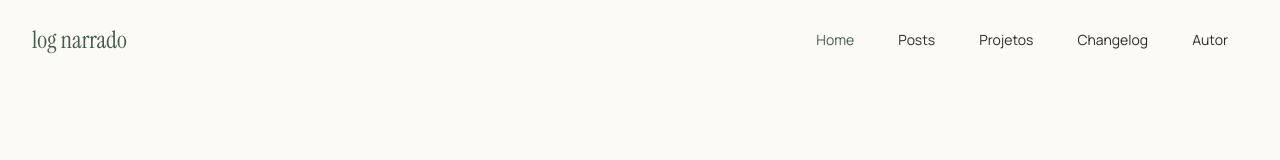
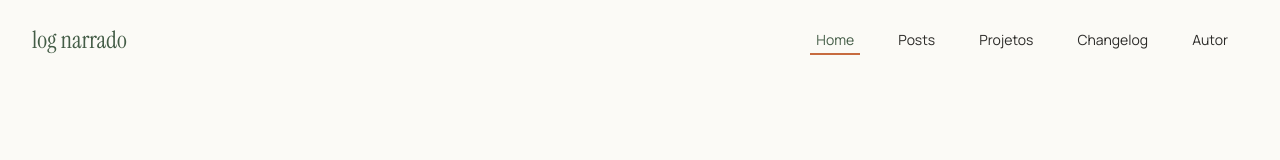
Before and after one commit to Kotige/log-narrado, a React (Vite) app: page / in a window 1280 px wide. Shown: the top 160 px of the page. Built offline with nearby package versions, Linux system fonts and the light colour scheme.

Commit message:
fix: adjust color in navbar selected link

```diff
--- a/src/components/Header/index.jsx
+++ b/src/components/Header/index.jsx
@@ -47,7 +47,7 @@ export default function Header({ activeHref = "/" }) {
                 >
                     {link.label}
                     {isActive && (
-                    <span className="absolute bottom-[3px] left-3.5 right-3.5 h-[2px] bg-terracotta" />
+                    <span className="absolute bottom-[3px] left-3.5 right-3.5 h-[2px] bg-terracota" />
                     )}
                 </a>
                 );
```
